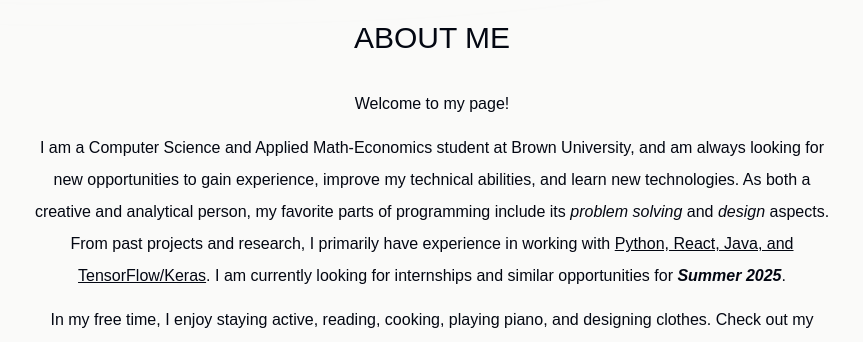
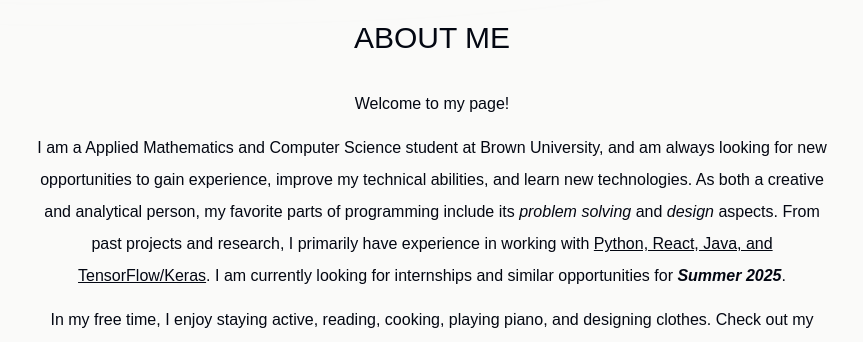
Before and after one commit to myan-nguyen/dev-portfolio, a Next.js app: page / in a window 1280 px wide. Shown: the part 880-1222 px from the top of the page, without its empty margins (208-1071 px from the left). Built offline with nearby package versions, Linux system fonts and the light colour scheme; no server answers; a web font is replaced by a local one.

Commit message:
Modified resume and about sections.

```diff
--- a/components/about.tsx
+++ b/components/about.tsx
@@ -22,7 +22,7 @@ export default function About() {
             </p>
 
             <p className='mb-3'>
-                I am a Computer Science and Applied Math-Economics student at Brown University, and am always looking for new opportunities to gain experience, improve my technical abilities, and learn new technologies.
+                I am a Applied Mathematics and Computer Science student at Brown University, and am always looking for new opportunities to gain experience, improve my technical abilities, and learn new technologies.
                 As both a creative and analytical person, my favorite parts of programming include its
                 {' '}<span className='italic'>problem solving</span> and {' '}<span className='italic'>design</span> aspects.
                 From past projects and research, I primarily have experience in working with
--- a/components/contact.tsx
+++ b/components/contact.tsx
@@ -64,7 +64,7 @@ export default function Contact() {
                 </div>
                 <div className='w-1/2 pl-20'>
                     <iframe
-                        src="https://drive.google.com/file/d/1LWUW-Oq9L5q0uiov8DqFgwLbHTVDZFCR/preview?usp=sharing"
+                        src="https://drive.google.com/file/d/1UQM0z1Df-Y8k4IAtWWPxn4jnHEUD9c51/preview?usp=sharing"
                         width="561px"
                         height="726px"
                         loading="lazy">
```
Also changed, not shown: 1 other file (tests, documents, lock files or other folders).
